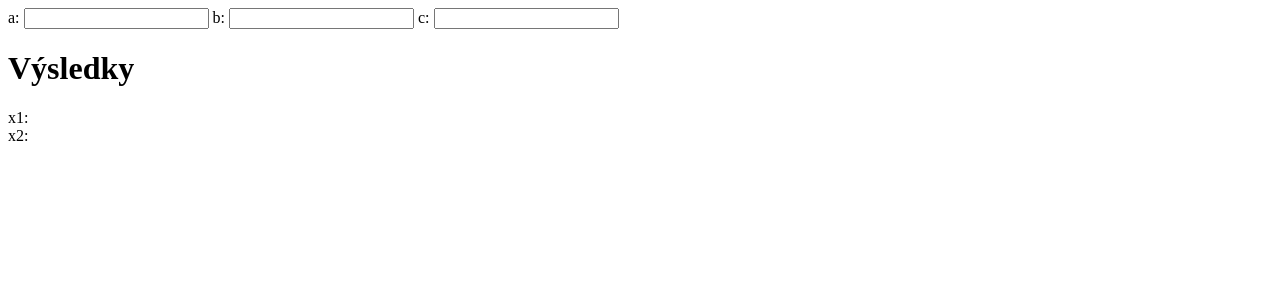
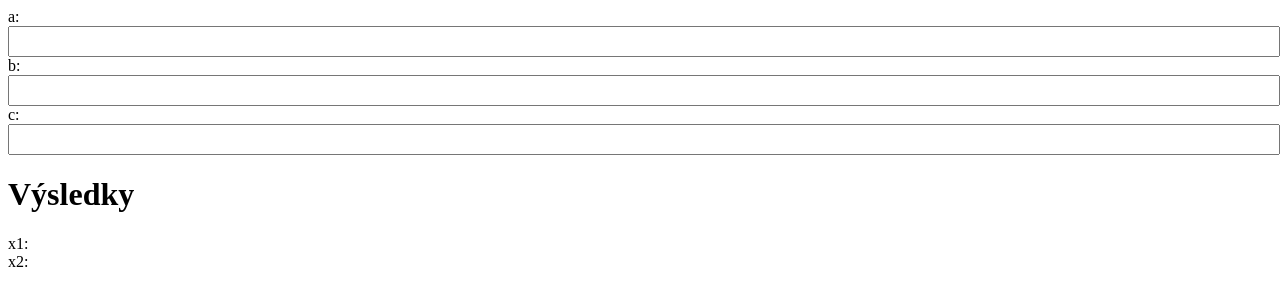
Before and after one commit to sellweek/equations, a plain HTML site: page index.html in a window 1280 px wide. Drawn offline with Linux system fonts and the light colour scheme.

Commit message:
Added simple styling

```diff
--- a/index.html
+++ b/index.html
@@ -2,14 +2,21 @@
 <html>
 <head>
 	<title>Riešič rovníc</title>
+	<link rel="stylesheet" type="text/css" href="style.css">
 	<script type="text/javascript" src="jquery-1.9.1.min.js"></script>
 	<script type="text/javascript" src="solver.js"></script>
 	<script type="text/javascript" src="ui.js"></script>
 </head>
 <body>
-	a: <input type="number" id="a">
-	b: <input type="number" id="b">
-	c: <input type="number" id="c">
+	<div class="var-entry">
+		a: <input type="number" id="a">
+	</div>
+	<div class="var-entry">
+		b: <input type="number" id="b">
+	</div>
+	<div class="var-entry">
+		c: <input type="number" id="c">
+	</div>
 	<h1>Výsledky</h1>
 	x1: <span id="x1"></span><br>
 	x2: <span id="x2"></span>
--- /dev/null
+++ b/style.css
@@ -0,0 +1,5 @@
+input {
+	width: 100%;
+	height: 25px;
+	font-size: 23px;
+}
```
